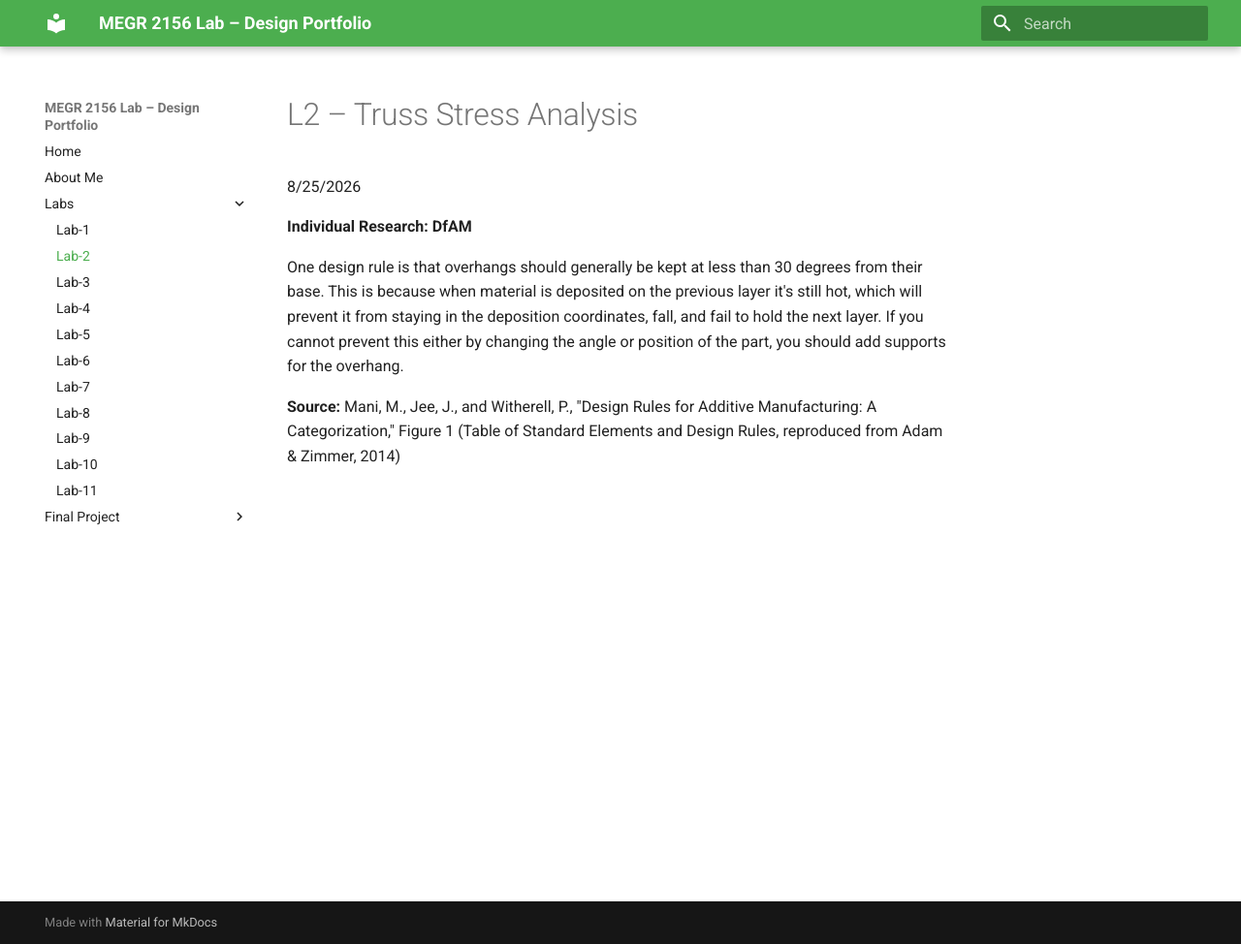
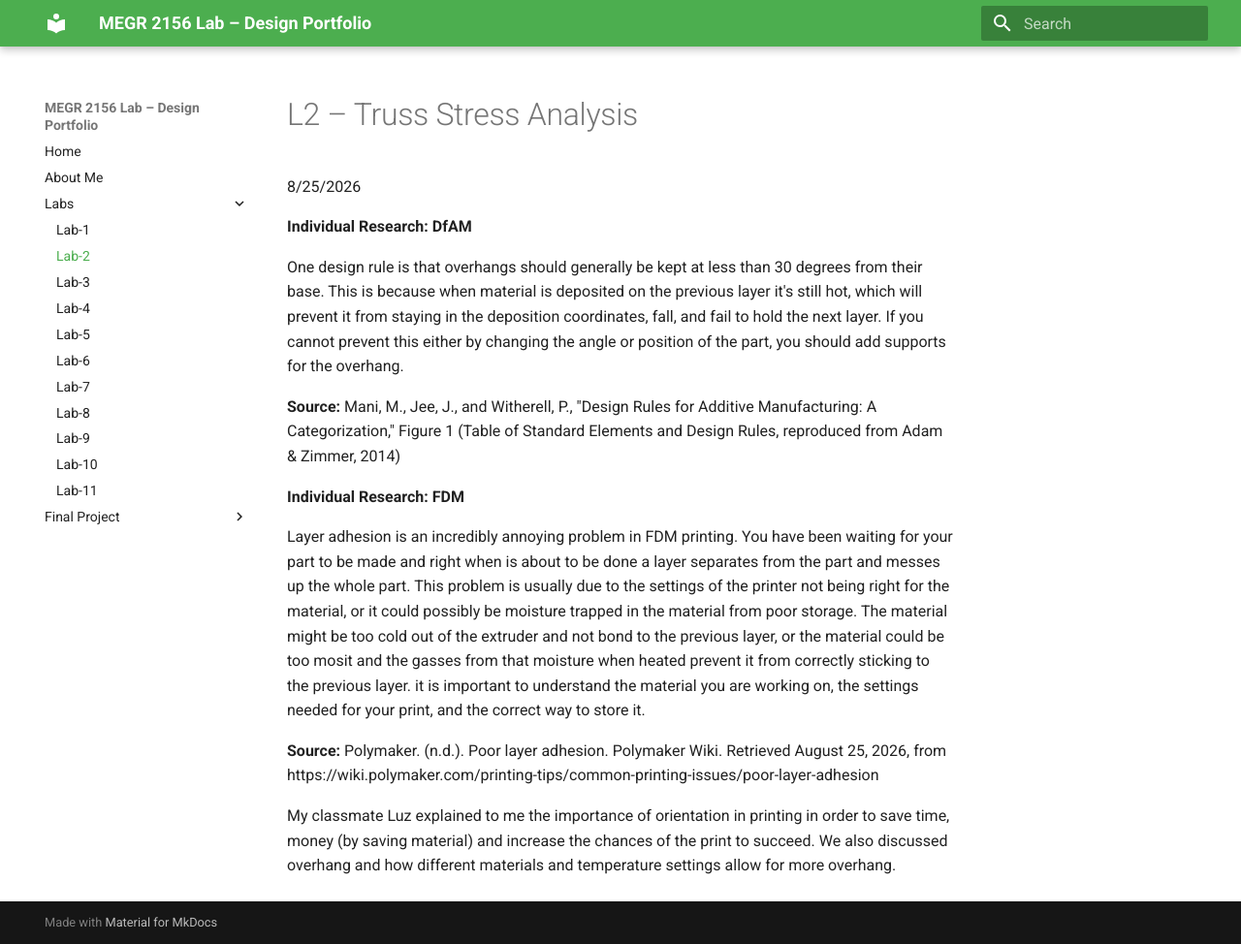
Before and after one commit to juanmasacova/MASACOVA-portfolio, an MkDocs documentation site: the page built from docs/Labs/L02/index.md, in a window 1280 px wide and 974 px high. Shown: the whole window at 97% size. Built offline with MkDocs 1.6.1 and Material for MkDocs 9.7.7, drawn with Linux system fonts in a browser that asks for light colours.

Commit message:
Update index.md

```diff
--- a/docs/Labs/L02/index.md
+++ b/docs/Labs/L02/index.md
@@ -8,3 +8,14 @@
 
 **Source:**
 Mani, M., Jee, J., and Witherell, P., "Design Rules for Additive Manufacturing: A Categorization," Figure 1 (Table of Standard Elements and Design Rules, reproduced from Adam & Zimmer, 2014)
+
+
+**Individual Research: FDM**
+
+Layer adhesion is an incredibly annoying problem in FDM printing. You have been waiting for your part to be made and right when is about to be done a layer separates from the part and messes up the whole part. This problem is usually due to the settings of the printer not being right for the material, or it could possibly be moisture trapped in the material from poor storage. The material might be too cold out of the extruder and not bond to the previous layer, or the material could be too mosit and the gasses from that moisture when heated prevent it from correctly sticking to the previous layer. it is important to understand the material you are working on, the settings needed for your print, and the correct way to store it.
+
+**Source:**
+Polymaker. (n.d.). Poor layer adhesion. Polymaker Wiki. Retrieved August 25, 2026, from https://wiki.polymaker.com/printing-tips/common-printing-issues/poor-layer-adhesion
+
+
+My classmate Luz explained to me the importance of orientation in printing in order to save time, money (by saving material) and increase the chances of the print to succeed. We also discussed overhang and how different materials and temperature settings allow for more overhang.
```
